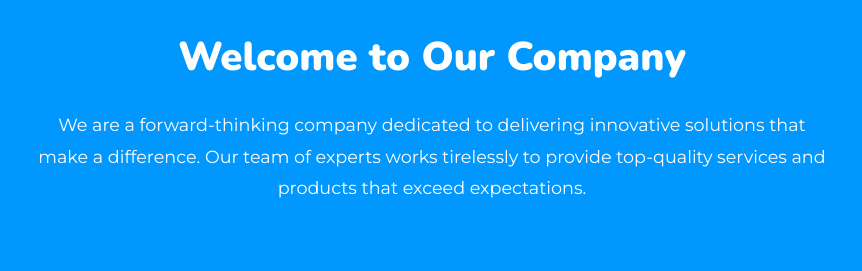
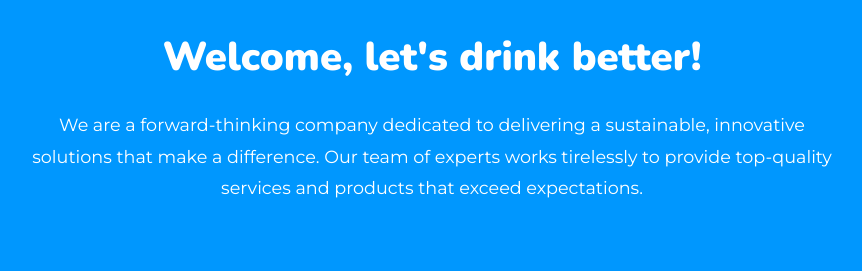
Before and after one commit to HydrationInnovation/hydrationinnovation.github.io, a plain HTML site: page index.html in a window 1280 px wide. Shown: the part 514-785 px from the top of the page, without its empty margins (208-1070 px from the left). Drawn offline with nearby package versions, Linux system fonts and the light colour scheme.

Commit message:
Update index.html

```diff
--- a/index.html
+++ b/index.html
@@ -181,9 +181,9 @@
 
         <section class="content">
             <img src="sub-logo.png" alt="Sub Logo" class="sub-logo">
-            <h1>Welcome to Our Company</h1>
+            <h1>Welcome, let's drink better!</h1>
             <p>
-                We are a forward-thinking company dedicated to delivering innovative solutions
+                We are a forward-thinking company dedicated to delivering a sustainable, innovative solutions
                 that make a difference. Our team of experts works tirelessly to provide top-quality
                 services and products that exceed expectations.
             </p>
```
